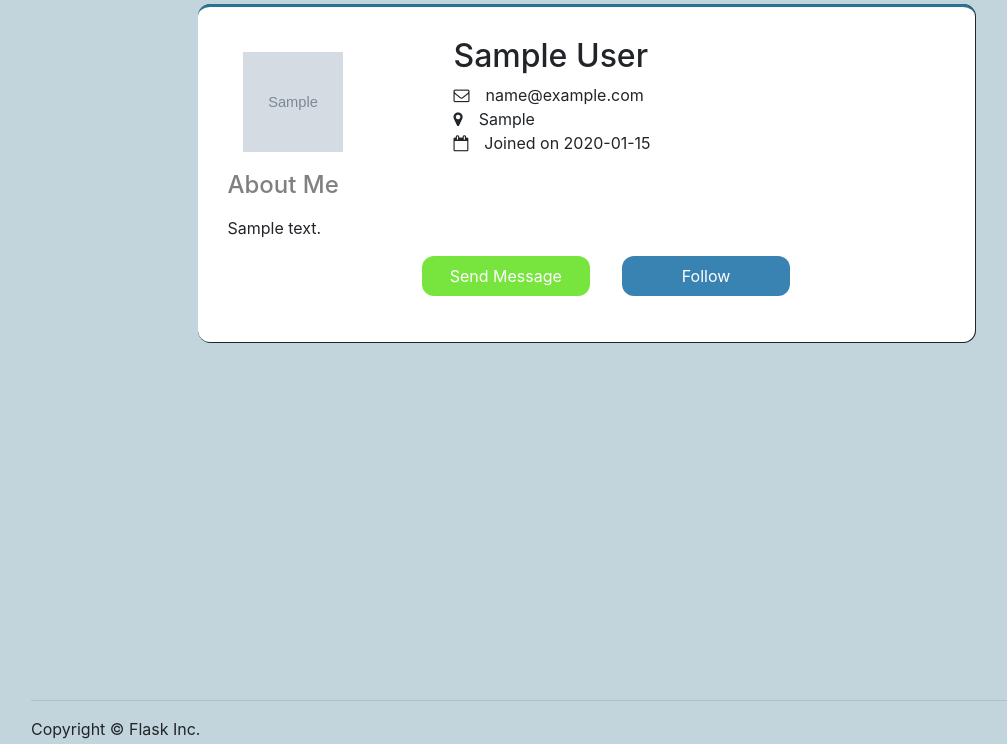
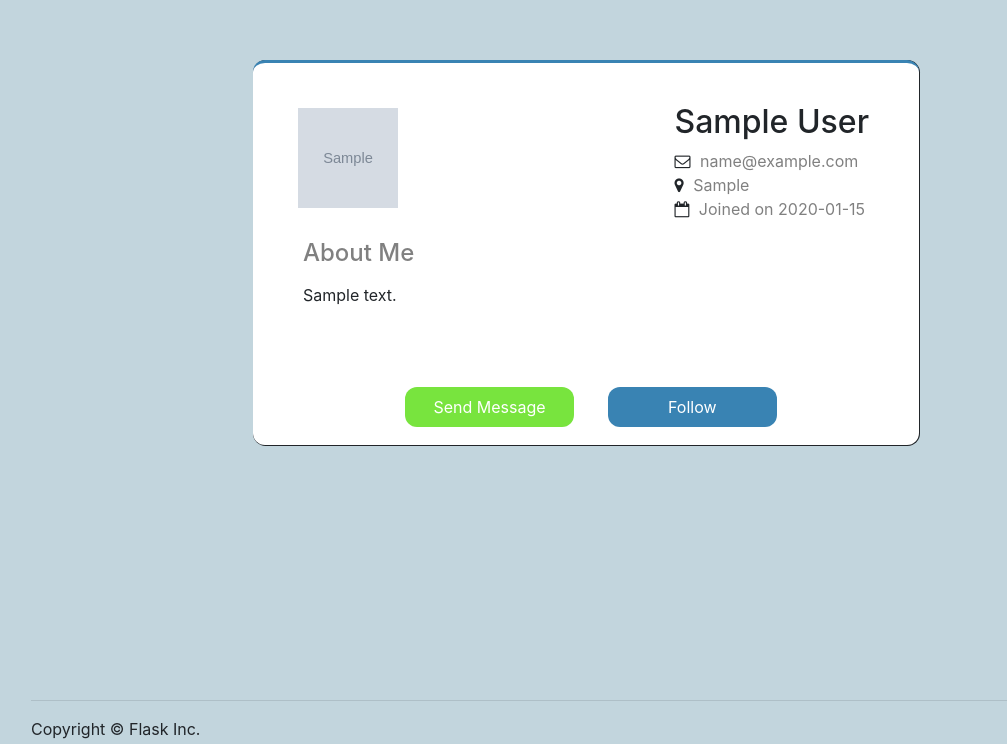
Before and after one commit to G-Wayne/info3180-project1, a Flask app: page /profile/1 in a window 1280 px wide. Shown: the part 56-800 px from the top of the page, without its empty margins (54-1061 px from the left). Run offline with Flask 2, Linux system fonts and the light colour scheme; tables that the repository leaves empty hold one stand-in row (values such as "Sample post"); grey boxes marked "Sample" are stand-in pictures; some libraries are stand-ins or nearby versions.

Commit message:
worked on css

```diff
--- a/app/static/css/app.css
+++ b/app/static/css/app.css
@@ -5,22 +5,26 @@ SubmitField{
 
 }
 
+.heading{
+
+    padding-left:1%;
+    margin-top: 1%;
+    margin-left: 15%;
+
+}
 
 body {
     margin-bottom: 65px;
-    background-color: #C2D5DD;
+    background-color: #C2D5DD;;
 }
 
 main {
   padding-top: 60px;
 }
 
-hr {
-  color:blue;
-}
 
 h4{
-  color:gray;
+  color:grey;
 }
 
 footer {
@@ -31,13 +35,6 @@ footer {
   background-color: #C2D5DD;
 }
 
-.login-form {
-  width: 100%;
-  max-width: 400px;
-  padding: 15px;
-  margin: 0 auto;
-}
-
 img {
   margin:15px;
   height:100px;
@@ -45,29 +42,97 @@ img {
 }
 
 
-.right{
+.profile_info{
   position:relative;
+  margin-top: 20px;
 }
 
-.larger{
+.profileBox{
   margin-right: auto;
   margin-left: auto;;
-  border-top-color: #287393;
+  border-top-color: #3983B3;
   border-top-style: solid;
   padding:30px;
   border-radius: 12px;
   background-color: white;
   box-shadow: 0.5px 0.5px 0.5px 0.5px;
   width:70%;
+  height:90%;
   text-align:left;
 }
 
-.left{
+.profileBoxes{
+  margin-right: auto;
+  margin-left: auto;
+  border-top-color: #3983B3;
+  border-top-style: solid;
+  padding:30px;
+  border-radius: 12px;
+  background-color: white;
+  box-shadow: 0.5px 0.5px 0.5px 0.5px;
+  width:70%;
+  height:90%;
+  text-align:left;
+}
+
+
+.addProfile_button{
+  background-color: #aaef7c;
+  border-radius: 8px;
+}
+
+.img-box{
   position:relative;
   float:left;
+  margin-right: 20px;
 }
 
-#bttn{
+.viewProfile_button{
+  float: right;
+  margin-right: 20px;
+
+}
+
+.userBox{
+  margin-top: 5%;
+  margin-right: auto;
+  margin-left: auto;
+  border-top-color: #3983B3;
+  border-top-style: solid;
+  padding:30px;
+  border-radius: 12px;
+  background-color: white;
+  box-shadow: 0.5px 0.5px 0.5px 0.5px;
+  width:60%;
+  height:100%;
+  text-align:left;
+  padding-bottom: 2px;
+
+}
+
+.user_info{
+  margin-right: 20px;
+  float: right;
+  margin-top: 10px;
+
+}
+
+.about{
+  margin-left: 20px;
+}
+
+.buttons{
+margin-top: 80px;
+}
+
+.data{
+  color: grey;
+  margin-left: 5px;
+  text-align: center;
+}
+
+
+#btn{
     background-color:#78E43E;
     border: none;
     color: white;
@@ -78,12 +143,28 @@ img {
     font-size: 16px;
     border-radius: 12px;
     cursor: pointer;
+    margin-right: 30px;
+}
+
+
+#btn1{
+    background-color:#78E43E;
+    border: none;
+    color: white;
+    padding: 8px 28px;
+    text-align: center;
+    text-decoration: none;
+    display: inline-block;
+    font-size: 16px;
+    border-radius: 12px;
+    cursor: pointer;
+    margin-right: 30px;
 }
 
 
 
 
-#bttn2{
+#btn2{
     background-color:#3983B3;
     border: none;
     color: white;
@@ -94,4 +175,5 @@ img {
     font-size: 16px;
     border-radius: 12px;
     cursor: pointer;
+    margin-right: 30px;
 }
--- a/app/templates/profile.html
+++ b/app/templates/profile.html
@@ -3,8 +3,8 @@
 
 {% block main %}
   {% include 'flash_messages.html' %}
-  <h1 class="page-header">Add Profile</h1>
-  <div class="larger">
+  <h1 class="heading">Add Profile</h1>
+  <div class="profileBox">
   <div class="container">
     <form action="{{ url_for('profile') }}" method="POST" enctype="multipart/form-data">
        {{ newProfileForm.csrf_token }}
--- a/app/templates/user_profile.html
+++ b/app/templates/user_profile.html
@@ -2,30 +2,37 @@
 
 {% block main %}
     {% include 'flash_messages.html' %}
-    <center>
-    <div class="larger" >
+
+    <div class="userBox" >
     <div class="left">
-    <img src="{{ url_for('static', filename = 'uploads/' + user.image) }}" />
+    <img class"userimage" src="{{ url_for('static', filename = 'uploads/' + user.image) }}" />
+
+    <div class="user_info">
+        <ul style="list-style: none;">
+        <li><h2>{{ user.first_name }} {{ user.last_name}}</h2></li>
+        <li><i class="fa fa-envelope-o"></i> <span class = "data">{{ user.email }}</span></li>
+        <li><i class="fa fa-map-marker"></i> <span class = "data">{{  user.location }}</span></li>
+        <li><i class="fa fa-calendar-o"></i> <span class = "data">{{ "Joined on" }} {{ user.created_on }}</span></li>
+        </ul>
     </div>
-    <div class="right">
-        <ul style="list-style: none;">
-        <li><h2>&emsp;&emsp;&emsp;{{ user.first_name }} {{ user.last_name}}</h2></li>
-        <li>&emsp;&emsp;&emsp;&emsp;&emsp;&emsp;<i class="fa fa-envelope-o"></i>&emsp;{{ user.email }}</li>
-        <li>&emsp;&emsp;&emsp;&emsp;&emsp;&emsp;<i class="fa fa-map-marker"></i>&emsp;{{  user.location }}</li>
-        <li>&emsp;&emsp;&emsp;&emsp;&emsp;&emsp;<i class="fa fa-calendar-o"></i>&emsp;{{ "Joined on" }} {{ user.created_on }}</li>
-        </ul>
+    </div>
+
+    <div class= "about">
         <p>
         <h4>{{ "About Me" }}</h4>
         </p>
         <p>
             {{user.bio}}
         </p>
+        </div>
+
+        <div class="buttons">
         <center>
         <ul style="list-style: none;">
-        <li><button id="bttn" type="submit">Send Message</button>&emsp;&emsp;<button id="bttn2" type="submit">Follow</button></li>
+        <li><button id="btn1">Send Message</button>  <button id="btn2">Follow</button></li>
         </ul>
         </center>
+        </div>
+</div>
 
-</div>
-</center>
 {% endblock %}
```
Also changed, not shown: app/templates/profiles.html (+8 -13 lines).
